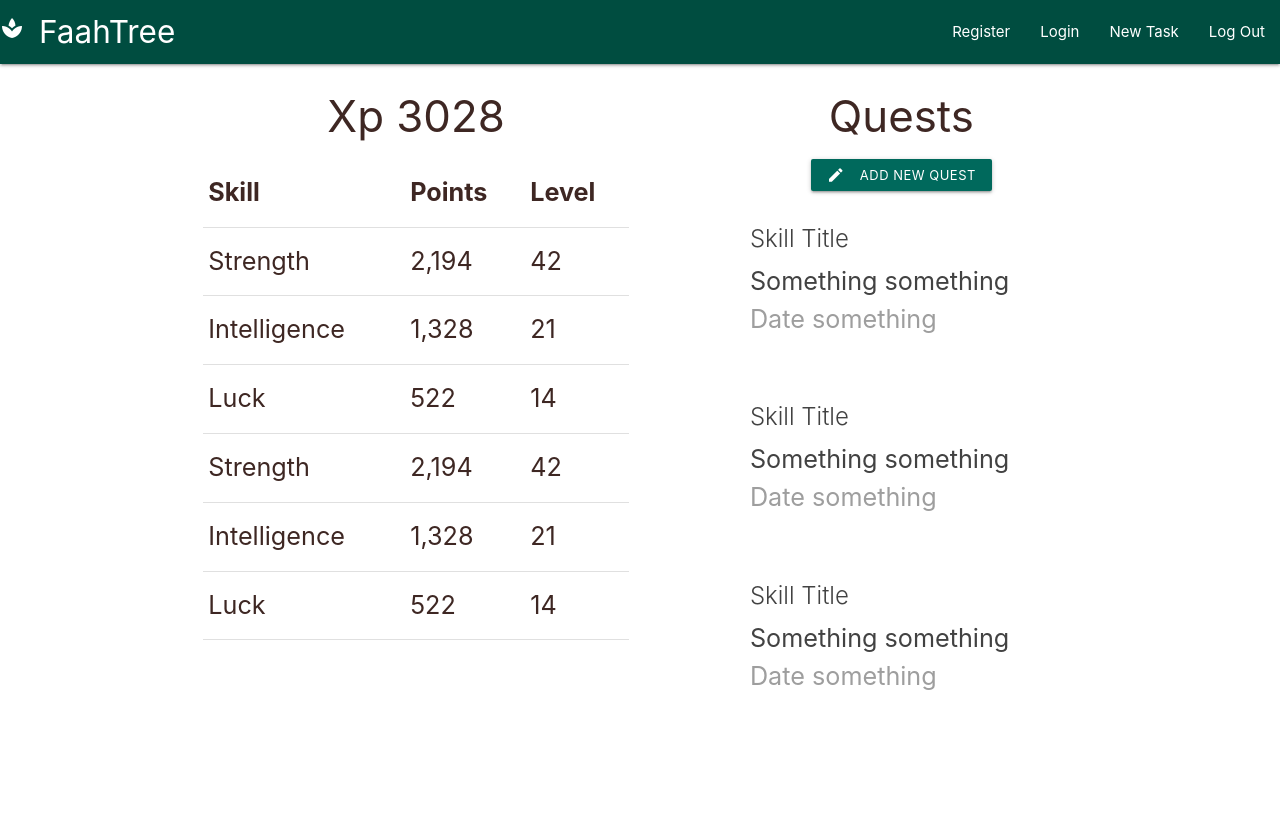
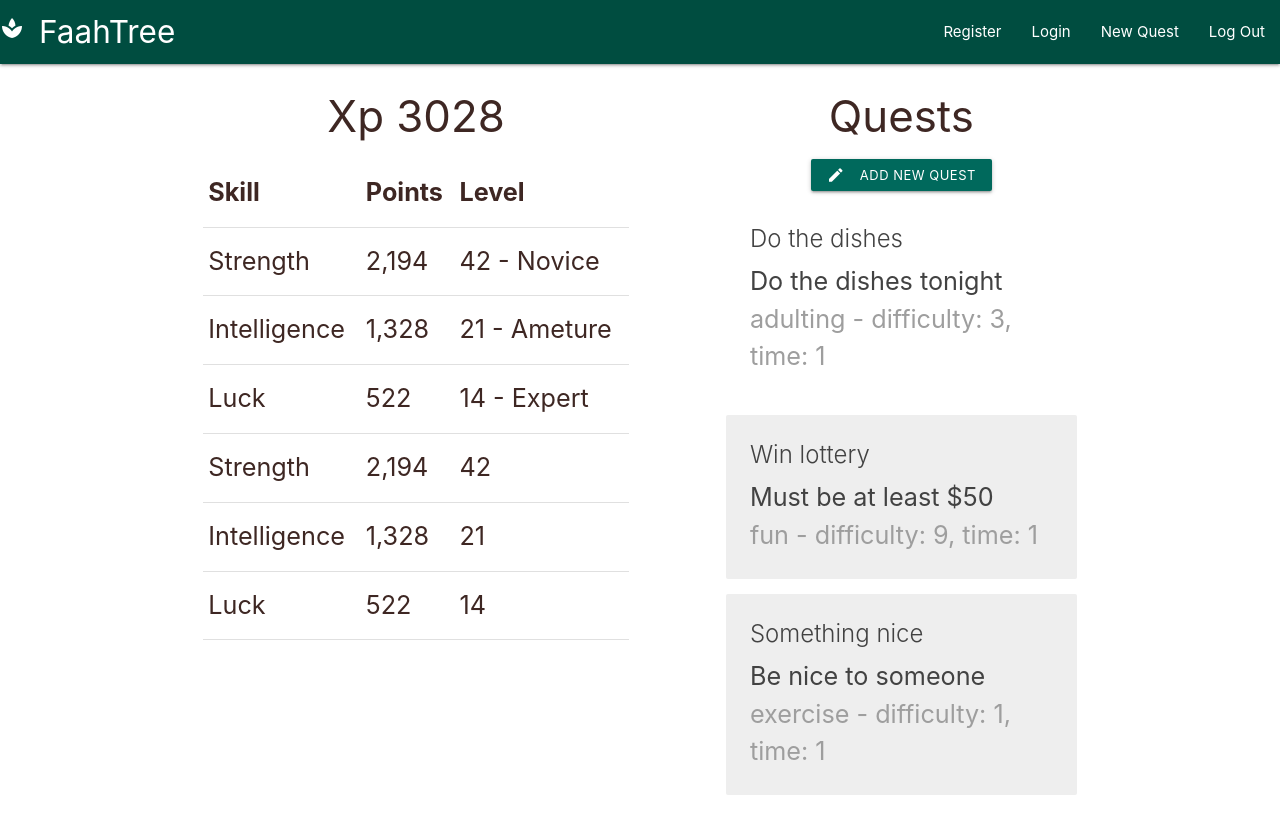
Before and after one commit to jpclark6/reactrpg, a React (Create React App) app: page / in a window 1280 px wide. Before the commit the page ends 800 px from the top, so only its background shows below. Built offline with nearby package versions, Linux system fonts and the light colour scheme.

Commit message:
Sets up task details and formatting

```diff
--- a/package.json
+++ b/package.json
@@ -6,8 +6,11 @@
     "jquery": "^3.4.1",
     "react": "^16.9.0",
     "react-dom": "^16.9.0",
+    "react-redux": "^7.1.0",
     "react-router-dom": "^5.0.1",
-    "react-scripts": "3.1.0"
+    "react-scripts": "3.1.0",
+    "redux": "^4.0.4",
+    "redux-thunk": "^2.3.0"
   },
   "scripts": {
     "start": "react-scripts start",
--- a/src/App.js
+++ b/src/App.js
@@ -14,8 +14,8 @@ function App() {
         <Navbar />
         <Switch>
           <Route exact path='/' component={Dashboard} />
-          <Route exact path='/quest/create' component={CreateTask} />
-          <Route path='/quest/:id' component={TaskShow} />
+          <Route exact path='/quests/create' component={CreateTask} />
+          <Route path='/quests/:id' component={TaskShow} />
           <Route path='/signin' component={SignIn} />
           <Route path='/signup' component={SignUp} />
         </Switch>
--- a/src/components/dashboard/stat/StatList.js
+++ b/src/components/dashboard/stat/StatList.js
@@ -17,17 +17,17 @@ const StatList = () => {
                     <tr>
                         <td>Strength</td>
                         <td>2,194</td>
-                        <td>42</td>
+                        <td>42 - Novice</td>
                     </tr>
                     <tr>
                         <td>Intelligence</td>
                         <td>1,328</td>
-                        <td>21</td>
+                        <td>21 - Ameture</td>
                     </tr>
                     <tr>
                         <td>Luck</td>
                         <td>522</td>
-                        <td>14</td>
+                        <td>14 - Expert</td>
                     </tr>
                     <tr>
                         <td>Strength</td>
--- a/src/components/dashboard/task/TaskDetails.js
+++ b/src/components/dashboard/task/TaskDetails.js
@@ -1,12 +1,18 @@
 import React from 'react'
 
-const TaskDetails = () => {
+const TaskDetails = ({task}) => {
+    var classes;
+    if (task.completed === true) {
+        classes = "card z-depth-0 skill-summary flow-text grey lighten-3"
+    } else {
+        classes = "card z-depth-0 skill-summary flow-text lighten-3"
+    }
     return (
-        <div className="card z-depth-0 skill-summary flow-text">
+        <div className={classes}>
             <div className="card-content grey-text text-darken-3">
-                <span className="card-title">Skill Title</span>
-                <p>Something something</p>
-                <p className="grey-text">Date something</p>
+                <span className="card-title">{task.title}</span>
+                <p>{task.description}</p>
+                <p className="grey-text">{task.category} - difficulty: {task.difficulty}, time: {task.time} </p>
             </div>
         </div>
     )
--- a/src/components/dashboard/task/TaskList.js
+++ b/src/components/dashboard/task/TaskList.js
@@ -1,16 +1,28 @@
-import React from 'react';
+import React, { Component } from 'react';
 import TaskDetails from './TaskDetails'
+import { connect } from 'react-redux'
 
-const SkillList = () => {
+class SkillList extends Component {
+    render() {
+        // console.log(this.props);
+        const { tasks } = this.props;
+
         return (
             <div className="brown-text text-darken-4">
                 <h3 className="center">Quests</h3>
                 <div className="center-align"><a className="waves-effect waves-light btn-small teal darken-3"><i className="material-icons left">create</i>Add New Quest</a></div>
-            <TaskDetails />
-            <TaskDetails />
-            <TaskDetails />
+                { tasks.map((task, i) => {
+                    return <TaskDetails task={task} key={i}/>
+                })}
             </div>
         )
     }
+}
 
-export default SkillList;
+const mapStateToProps = (state) => {
+    return {
+        tasks: state.task.tasks
+    }
+}
+
+export default connect(mapStateToProps)(SkillList);
--- a/src/components/layout/SignedInLinks.js
+++ b/src/components/layout/SignedInLinks.js
@@ -3,8 +3,8 @@ import { NavLink } from 'react-router-dom';
 
 const SignedInLinks = () => {
     return (
-        <ul className="right">
-            <li><NavLink to='/'>New Task</NavLink></li>
+        <ul className="right hide-on-med-and-down">
+            <li><NavLink to='/quests/create'>New Quest</NavLink></li>
             <li><NavLink to='/'>Log Out</NavLink></li>
         </ul>
     )
--- a/src/components/layout/SignedOutLinks.js
+++ b/src/components/layout/SignedOutLinks.js
@@ -3,9 +3,9 @@ import { NavLink } from 'react-router-dom';
 
 const SignedOutLinks = () => {
     return (
-        <ul className="right hide-on-med-and-down">
-            <li><NavLink to='/'>Register</NavLink></li>
-            <li><NavLink to='/'>Login</NavLink></li>
+        <ul className="right">
+            <li><NavLink to='/signup'>Register</NavLink></li>
+            <li><NavLink to='/signin'>Login</NavLink></li>
         </ul>
     )
 }
--- a/src/index.js
+++ b/src/index.js
@@ -1,9 +1,15 @@
 import React from 'react';
 import ReactDOM from 'react-dom';
+import './index.css';
 import App from './App';
 import * as serviceWorker from './serviceWorker';
+import { createStore } from 'redux';
+import rootReducer from './store/reducers/rootReducer';
+import { Provider } from 'react-redux';
 
-ReactDOM.render(<App />, document.getElementById('root'));
+const store = createStore(rootReducer);
+
+ReactDOM.render(<Provider store={store}><App /></Provider>, document.getElementById('root'));
 
 // If you want your app to work offline and load faster, you can change
 // unregister() to register() below. Note this comes with some pitfalls.
--- /dev/null
+++ b/src/store/reducers/authReducer.js
@@ -0,0 +1,7 @@
+const initState = {}
+
+const authReducer = (state = initState, action) => {
+    return state
+}
+
+export default authReducer
--- /dev/null
+++ b/src/store/reducers/rootReducer.js
@@ -0,0 +1,10 @@
+import authReducer from './authReducer';
+import taskReducer from './taskReducer';
+import { combineReducers } from 'redux';
+
+const rootReducer = combineReducers({
+    auth: authReducer,
+    task: taskReducer
+});
+
+export default rootReducer
--- /dev/null
+++ b/src/store/reducers/taskReducer.js
@@ -0,0 +1,46 @@
+const initState = {
+    tasks: [
+        {
+            id: '1',
+            title: 'Do the dishes',
+            description: 'Do the dishes tonight',
+            reward: '',
+            category: 'adulting',
+            difficulty: 3,
+            time: 1,
+            recurring: 'NONE',
+            completed: false,
+            successful: false
+        },
+        {
+            id: '2',
+            title: 'Win lottery',
+            description: 'Must be at least $50',
+            reward: '$50+',
+            category: 'fun',
+            difficulty: 9,
+            time: 1,
+            recurring: 'NONE',
+            completed: true,
+            successful: false
+        },
+        {
+            id: '3',
+            title: 'Something nice',
+            description: 'Be nice to someone',
+            reward: '',
+            category: 'exercise',
+            difficulty: 1,
+            time: 1,
+            recurring: 'NONE',
+            completed: true,
+            successful: true
+        }
+    ]
+}
+
+const taskReducer = (state = initState, action) => {
+    return state
+}
+
+export default taskReducer
```
Also changed, not shown: src/index.css (added), 1 other file (tests, documents, lock files or other folders). Lines whose indentation alone changed are shown as unchanged.
